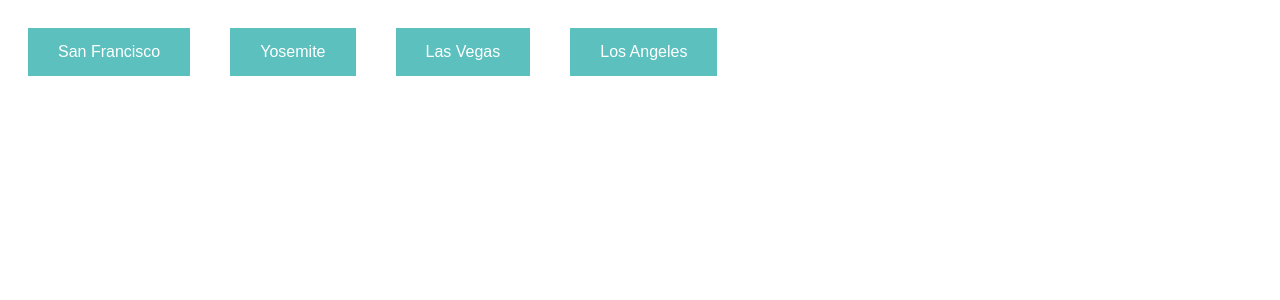
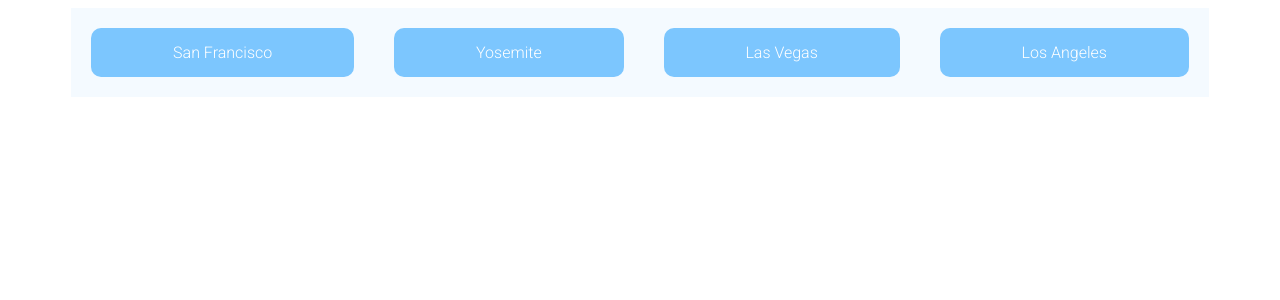
Before and after one commit to rhysmaddren/ReactWeatherApp, a React (Create React App) app: page / in a window 1280 px wide. Shown: the top 300 px of the page. Built offline with nearby package versions, Linux system fonts and the light colour scheme.

Commit message:
Color and font changes

```diff
--- a/src/App.js
+++ b/src/App.js
@@ -2,16 +2,32 @@
 import WeatherCard from './components/WeatherCard';
 import styled from 'styled-components'
 
+const StyledNavDiv = styled.div`
+    width:90%;
+    margin: auto;
+    margin-bottom: 20px;
+    display: flex;
+    flex-direction: row;
+    justify-content: center;
+    background-color: #F4FAFF;
+    `
+
 const StyledButton = styled.button`
-  background-color: #5BC0BE; /* Green */
-  border: none;
+  background-color: #7CC6FE;
+  border:blue;
   color: white;
   padding: 15px 30px;
   text-align: center;
   text-decoration: none;
-  display: inline-block;
+  flex-grow: 1;
   font-size: 16px;
   margin: 20px;
+  border-radius: 10px;
+  font-family: 'Roboto', sans-serif;
+
+  &:hover {
+    background-color: #5DFDCB;
+  }
 `
 const locations = [ //array that stores the locations and location id's, later used to create buttons
   { name: "San Francisco", id: "5391959" },
@@ -29,9 +45,11 @@
   }
   return (
     <div>
-      {locations.map(location => (//maps over the array and creates a button for each location
-        <StyledButton onClick={() => handleLocationClick(location.id)}>{location.name}</StyledButton>
-      ))}
+      <StyledNavDiv>
+        {locations.map(location => (//maps over the array and creates a button for each location
+          <StyledButton onClick={() => handleLocationClick(location.id)}>{location.name}</StyledButton>
+        ))}
+      </StyledNavDiv>
       {cityWeather ? ( //selecting the data to take from the parsed JSON
         <WeatherCard condition={cityWeather.weather[0].main} temp={`${Math.round(cityWeather.main.temp)} °C`} icon={`http://openweathermap.org/img/wn/${cityWeather.weather[0].icon}@2x.png`} />
       ) : null}
--- a/src/components/WeatherCard.js
+++ b/src/components/WeatherCard.js
@@ -7,15 +7,17 @@
     display: flex;
     flex-direction: column;
     justify-content: center;
-    background-color: #3A506B;
+    background-color: #7CC6FE;
     border-radius: 20px;
+    font-family: 'Roboto', sans-serif;
+    color: white;
 
     p {
         font-size: 20px; ;
-        padding: 20px;
+        padding: 10px;
         text-align: center;
         margin:20px;
-        background-color: #5BC0BE;
+        background-color: #5DFDCB;
         flex-grow: 1;
         border-radius: 20px;
 
```
